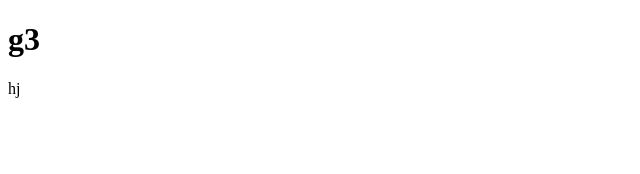
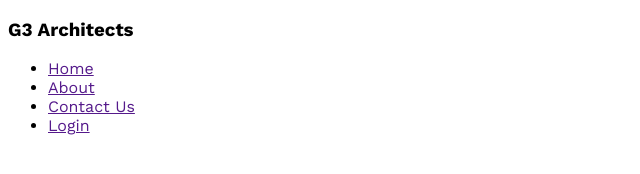
Before and after one commit to khfoysal/Arc-website, a plain HTML site: page index.html in a window 1280 px wide. Shown: the whole page, without its empty margins (0-640 px from the left). Drawn offline with nearby package versions, Linux system fonts and the light colour scheme.

Commit message:
setup goggle font from goggle

```diff
--- a/index.html
+++ b/index.html
@@ -8,7 +8,17 @@
 </head>
 <body>
 
-<h1>g3</h1>
-hj
+<header>
+<h3>G3 Architects</h3>
+<ul>
+    <!-- li*4>a -->
+    <li><a href="">Home</a></li>
+    <li><a href="">About</a></li>
+    <li><a href="">Contact Us </a></li>
+    <li><a href="">Login</a></li>
+</ul>
+
+</header>
+
 </body>
 </html>
--- a/styles/Architect.css
+++ b/styles/Architect.css
@@ -0,0 +1,8 @@
+/* work Sans Font from goggle fonts  */
+@import url('https://fonts.googleapis.com/css2?family=Open+Sans:wght@400;800&family=Work+Sans:ital,wght@0,400;0,600;0,700;0,800;1,500&display=swap');
+
+
+*{
+
+font-family: 'Work Sans', sans-serif;
+}
```
